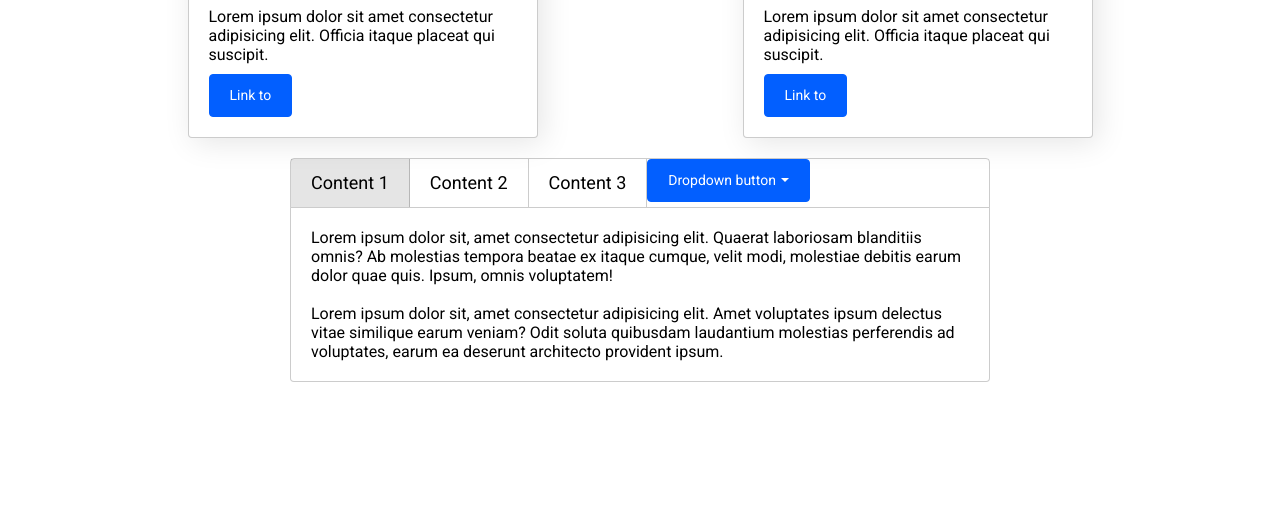
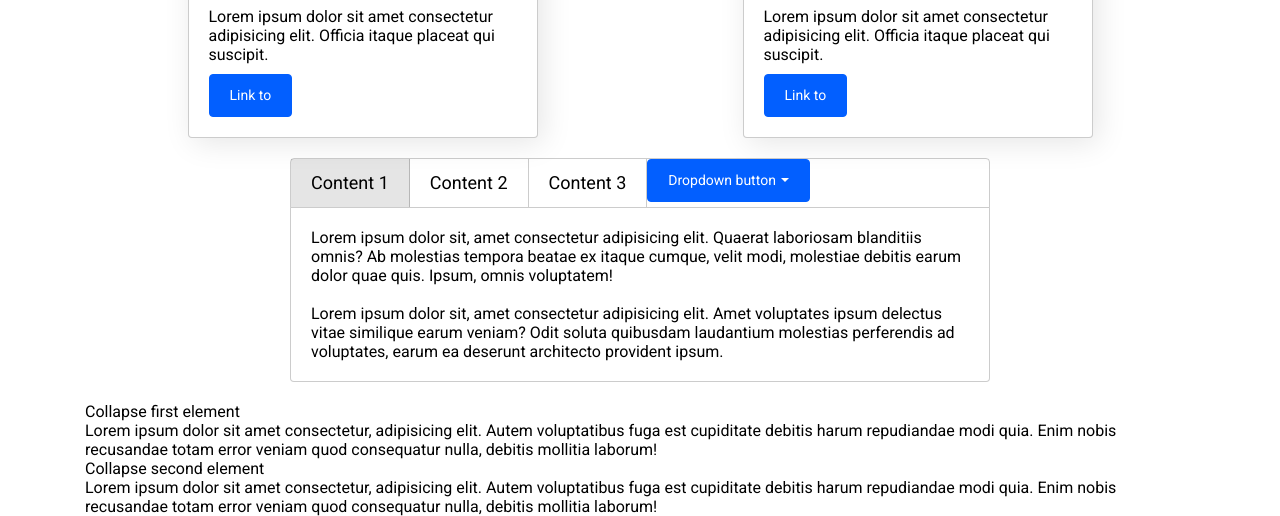
Before and after one commit to mash2000/library, a website: page src/index.html in a window 1280 px wide. Shown: the part 396-912 px from the top of the page. Before the commit the page ends 800 px from the top, so only its background shows below. Drawn offline with nearby package versions, Linux system fonts and the light colour scheme; files that its build step writes are made by us from their sources; files whose address does not match are found by name.

Commit message:
accordeon html

```diff
--- a/src/index.html
+++ b/src/index.html
@@ -123,6 +123,27 @@
             </div>
         </div>
 
+         <!-- Accordion -->
+
+         <div class="accordion mt-20 block-center">
+            <div class="accordion-head">
+                <span>Collapse first element</span>
+            </div>
+            <div class="accordion-content">
+                <div class="accordion-inner">
+                    Lorem ipsum dolor sit amet consectetur, adipisicing elit. Autem voluptatibus fuga est cupiditate debitis harum repudiandae modi quia. Enim nobis recusandae totam error veniam quod consequatur nulla, debitis mollitia laborum!
+                </div>
+            </div>
+            <div class="accordion-head">
+                <span>Collapse second element</span>
+            </div>
+            <div class="accordion-content">
+                <div class="accordion-inner">
+                    Lorem ipsum dolor sit amet consectetur, adipisicing elit. Autem voluptatibus fuga est cupiditate debitis harum repudiandae modi quia. Enim nobis recusandae totam error veniam quod consequatur nulla, debitis mollitia laborum!
+                </div>
+            </div>
+        </div>
+
     </div>
 
     <script src='script.js'></script>
```
Also changed, not shown: dist/index.html.
